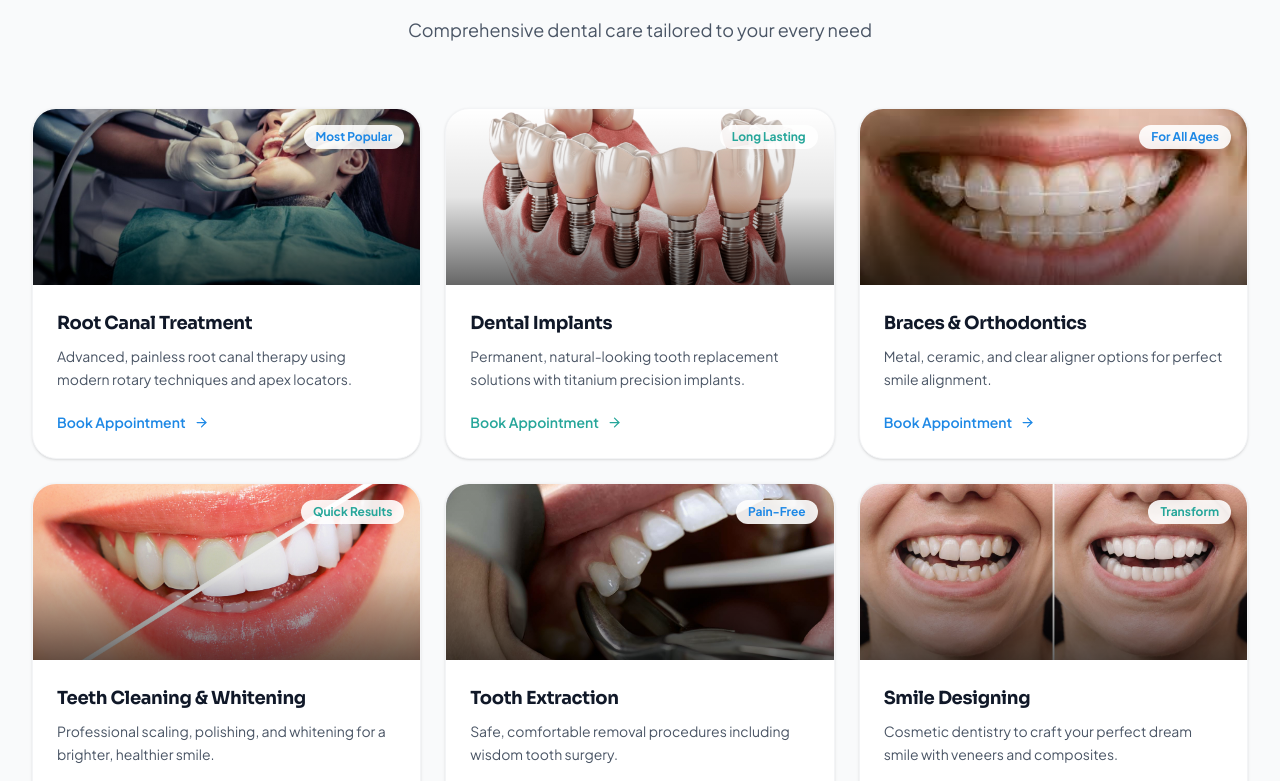
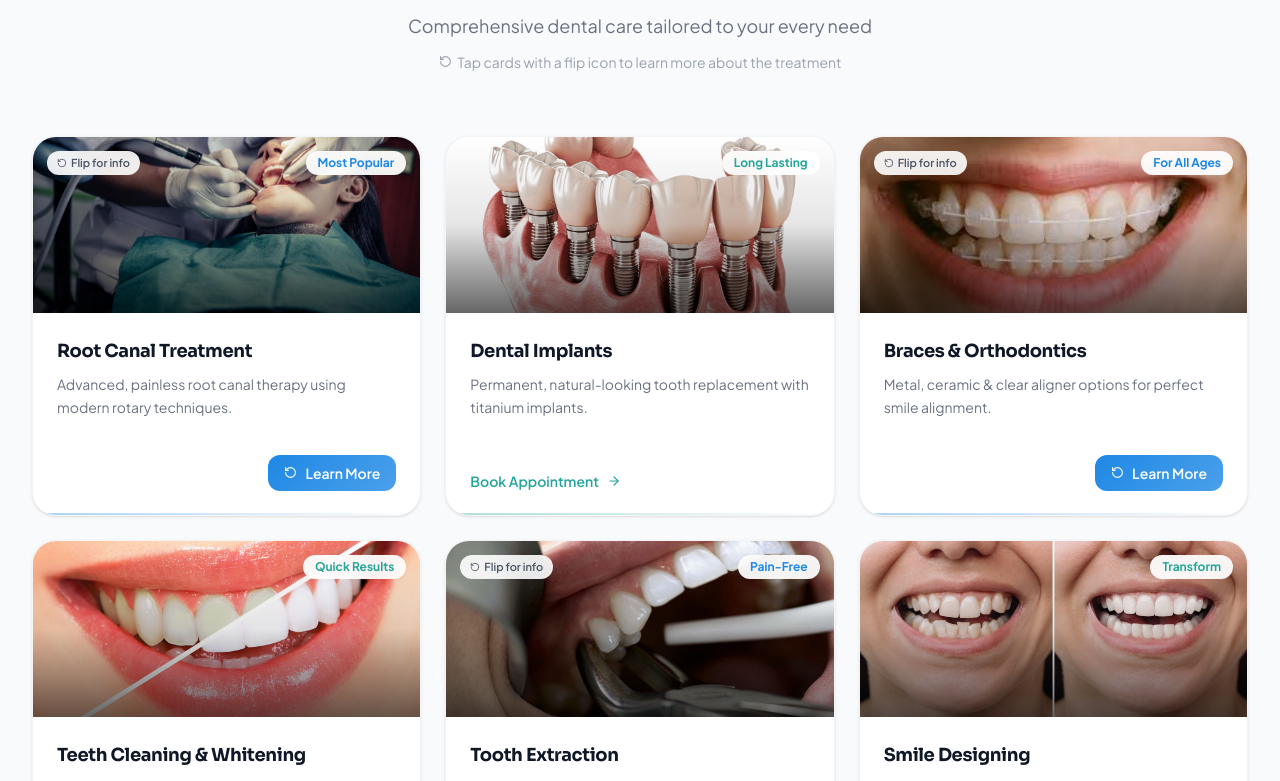
Before and after one commit to pranavreddy1721/dental, a React (Vite) app: page / in a window 1280 px wide. Shown: the part 1940-2721 px from the top of the page. Built offline with nearby package versions, Linux system fonts and the light colour scheme.

Commit message:
Update Services.tsx

```diff
--- a/src/app/components/Services.tsx
+++ b/src/app/components/Services.tsx
@@ -1,72 +1,312 @@
-import { ArrowRight } from 'lucide-react';
+import { useState } from 'react';
+import { ArrowRight, Clock, CheckCircle2, RotateCcw, CalendarCheck } from 'lucide-react';
+
+interface Service {
+  image: string;
+  title: string;
+  shortDesc: string;
+  color: string;
+  tag: string;
+  flipable: true;
+  duration: string;
+  details: string[];
+  note: string;
+  bookable?: never;
+}
+interface BookableService {
+  image: string;
+  title: string;
+  shortDesc: string;
+  color: string;
+  tag: string;
+  flipable?: never;
+  bookable: true;
+  duration?: never;
+  details?: never;
+  note?: never;
+}
+type ServiceItem = Service | BookableService;
 
 export function Services() {
+  const [flipped, setFlipped] = useState<Record<number, boolean>>({});
+
   const scrollToAppointment = (serviceTitle: string) => {
-    localStorage.setItem("selectedService", serviceTitle);
+    localStorage.setItem('selectedService', serviceTitle);
     setTimeout(() => {
-      const section = document.getElementById("appointment");
-      if (section) section.scrollIntoView({ behavior: "smooth" });
+      document.getElementById('appointment')?.scrollIntoView({ behavior: 'smooth' });
     }, 100);
   };
 
-  const services = [
-    { image: "/root_canal.jpg", title: 'Root Canal Treatment', description: 'Advanced, painless root canal therapy using modern rotary techniques and apex locators.', color: '#1E88E5', tag: 'Most Popular' },
-    { image: "/dental_implant.png", title: 'Dental Implants', description: 'Permanent, natural-looking tooth replacement solutions with titanium precision implants.', color: '#26A69A', tag: 'Long Lasting' },
-    { image: "/braces.jpg", title: 'Braces & Orthodontics', description: 'Metal, ceramic, and clear aligner options for perfect smile alignment.', color: '#1E88E5', tag: 'For All Ages' },
-    { image: "/teeth_whitening.jpg", title: 'Teeth Cleaning & Whitening', description: 'Professional scaling, polishing, and whitening for a brighter, healthier smile.', color: '#26A69A', tag: 'Quick Results' },
-    { image: "/tooth_extraction.jpg", title: 'Tooth Extraction', description: 'Safe, comfortable removal procedures including wisdom tooth surgery.', color: '#1E88E5', tag: 'Pain-Free' },
-    { image: "/smile_Designing.jpg", title: 'Smile Designing', description: 'Cosmetic dentistry to craft your perfect dream smile with veneers and composites.', color: '#26A69A', tag: 'Transform' },
+  const services: ServiceItem[] = [
+    {
+      image: '/root_canal.jpg',
+      title: 'Root Canal Treatment',
+      shortDesc: 'Advanced, painless root canal therapy using modern rotary techniques.',
+      color: '#1E88E5',
+      tag: 'Most Popular',
+      flipable: true,
+      duration: '60–90 min',
+      details: [
+        'Completely painless under local anaesthesia',
+        'Rotary endodontics for precision & speed',
+        'Digital apex locator for accuracy',
+        'Same-day crown placement available',
+        'Preserves your natural tooth structure',
+      ],
+      note: 'Performed by Dr. Pranagha Chougule — MDS Endodontics',
+    },
+    {
+      image: '/dental_implant.png',
+      title: 'Dental Implants',
+      shortDesc: 'Permanent, natural-looking tooth replacement with titanium implants.',
+      color: '#26A69A',
+      tag: 'Long Lasting',
+      bookable: true,
+    },
+    {
+      image: '/braces.jpg',
+      title: 'Braces & Orthodontics',
+      shortDesc: 'Metal, ceramic & clear aligner options for perfect smile alignment.',
+      color: '#1E88E5',
+      tag: 'For All Ages',
+      flipable: true,
+      duration: '12–24 months',
+      details: [
+        'Traditional metal & ceramic braces',
+        'Invisible clear aligners available',
+        'Damon self-ligating braces option',
+        'Retainers provided post-treatment',
+        'Child, teen & adult treatment plans',
+      ],
+      note: 'Performed by Dr. Rohit Chougule — MDS Orthodontics',
+    },
+    {
+      image: '/teeth_whitening.jpg',
+      title: 'Teeth Cleaning & Whitening',
+      shortDesc: 'Professional scaling, polishing and whitening for a brighter smile.',
+      color: '#26A69A',
+      tag: 'Quick Results',
+      bookable: true,
+    },
+    {
+      image: '/tooth_extraction.jpg',
+      title: 'Tooth Extraction',
+      shortDesc: 'Safe, comfortable removal procedures including wisdom tooth surgery.',
+      color: '#1E88E5',
+      tag: 'Pain-Free',
+      flipable: true,
+      duration: '20–45 min',
+      details: [
+        'Simple & surgical extractions',
+        'Atraumatic wisdom tooth removal',
+        'Advanced anaesthesia for zero pain',
+        'Post-op care & recovery guidance',
+        'Same-day replacement options discussed',
+      ],
+      note: 'All extractions handled with utmost care & precision',
+    },
+    {
+      image: '/smile_Designing.jpg',
+      title: 'Smile Designing',
+      shortDesc: 'Cosmetic dentistry to craft your perfect dream smile.',
+      color: '#26A69A',
+      tag: 'Transform',
+      bookable: true,
+    },
   ];
+
+  const toggleFlip = (i: number) => {
+    setFlipped(prev => ({ ...prev, [i]: !prev[i] }));
+  };
 
   return (
     <section id="services" className="py-24 bg-gray-50 dark:bg-gray-900">
       <div className="max-w-7xl mx-auto px-4 sm:px-6 lg:px-8">
+
+        {/* Header */}
         <div className="text-center mb-16">
           <div className="inline-flex items-center gap-2 bg-[#1E88E5]/8 dark:bg-[#1E88E5]/15 rounded-full px-5 py-2 mb-5">
             <span className="text-[#1E88E5] font-semibold text-sm">Expert Care</span>
           </div>
-          <h2 className="text-4xl md:text-5xl font-extrabold text-gray-900 dark:text-white mb-5">Our Services</h2>
-          <p className="text-lg text-gray-600 dark:text-gray-400 max-w-2xl mx-auto">
+          <h2 className="text-4xl md:text-5xl font-extrabold text-gray-900 dark:text-white mb-4">Our Services</h2>
+          <p className="text-lg text-gray-500 dark:text-gray-400 max-w-2xl mx-auto">
             Comprehensive dental care tailored to your every need
+          </p>
+          <p className="text-sm text-gray-400 dark:text-gray-500 mt-3 flex items-center justify-center gap-1.5">
+            <RotateCcw size={13} />
+            Tap cards with a flip icon to learn more about the treatment
           </p>
         </div>
 
+        {/* Grid */}
         <div className="grid md:grid-cols-2 lg:grid-cols-3 gap-6">
-          {services.map((service, index) => (
-            <div key={index}
-              className="group relative bg-white dark:bg-gray-800 rounded-3xl overflow-hidden shadow-sm hover:shadow-2xl hover:shadow-[#1E88E5]/10 transition-all duration-500 hover:-translate-y-2 border border-gray-100 dark:border-gray-700">
+          {services.map((service, index) => {
+            const isFlipped = !!flipped[index];
+            const isFlipable = 'flipable' in service && service.flipable;
 
-              {/* Image header */}
+            return (
+              <div
+                key={index}
+                className="relative"
+                style={{ perspective: '1200px', minHeight: '380px' }}
+              >
+                {/* Flip container */}
+                <div
+                  className="w-full h-full transition-transform duration-700"
+                  style={{
+                    transformStyle: 'preserve-3d',
+                    transform: isFlipped ? 'rotateY(180deg)' : 'rotateY(0deg)',
+                    minHeight: '380px',
+                  }}
+                >
+
+                  {/* ── FRONT FACE ── */}
+                  <div
+                    className="absolute inset-0 rounded-3xl overflow-hidden bg-white dark:bg-gray-800 border border-gray-100 dark:border-gray-700 shadow-sm hover:shadow-xl transition-shadow duration-300"
+                    style={{ backfaceVisibility: 'hidden', WebkitBackfaceVisibility: 'hidden' }}
+                  >
+                    {/* Image */}
                     <div className="relative h-44 overflow-hidden">
-                <img src={service.image} alt={service.title} loading="lazy"
-                  className="w-full h-full object-cover transition-transform duration-700 group-hover:scale-110" />
-                <div className="absolute inset-0 bg-gradient-to-t from-black/60 via-black/10 to-transparent"></div>
-                <span className="absolute top-4 right-4 bg-white/90 dark:bg-gray-900/90 text-xs font-bold px-3 py-1 rounded-full"
-                  style={{ color: service.color }}>
+                      <img
+                        src={service.image}
+                        alt={service.title}
+                        loading="lazy"
+                        className="w-full h-full object-cover"
+                      />
+                      <div className="absolute inset-0 bg-gradient-to-t from-black/60 via-black/10 to-transparent" />
+                      {/* Tag */}
+                      <span
+                        className="absolute top-3.5 right-3.5 text-xs font-bold px-3 py-1 rounded-full bg-white/93 dark:bg-gray-900/90 backdrop-blur-sm"
+                        style={{ color: service.color }}
+                      >
                         {service.tag}
                       </span>
+                      {/* Flip hint badge */}
+                      {isFlipable && (
+                        <span className="absolute top-3.5 left-3.5 bg-white/90 dark:bg-gray-900/80 backdrop-blur-sm text-gray-600 dark:text-gray-300 text-[11px] font-semibold px-2.5 py-1 rounded-full flex items-center gap-1">
+                          <RotateCcw size={10} />
+                          Flip for info
+                        </span>
+                      )}
                     </div>
 
-              {/* Content */}
-              <div className="p-6">
-                <h3 className="text-lg font-bold text-gray-900 dark:text-white mb-2 group-hover:text-[#1E88E5] transition-colors">
+                    {/* Body */}
+                    <div className="p-6 flex flex-col h-[calc(100%-11rem)]">
+                      <h3 className="text-lg font-bold text-gray-900 dark:text-white mb-2">
                         {service.title}
                       </h3>
-                <p className="text-gray-600 dark:text-gray-400 text-sm leading-relaxed mb-5">{service.description}</p>
-                <button onClick={() => scrollToAppointment(service.title)}
-                  className="inline-flex items-center gap-2 text-sm font-semibold transition-all duration-300 group/btn"
-                  style={{ color: service.color }}>
+                      <p className="text-gray-500 dark:text-gray-400 text-sm leading-relaxed flex-1">
+                        {service.shortDesc}
+                      </p>
+
+                      <div className="mt-5 flex items-center gap-3">
+                        {/* Book Appointment — for bookable cards */}
+                        {'bookable' in service && service.bookable && (
+                          <button
+                            onClick={() => scrollToAppointment(service.title)}
+                            className="inline-flex items-center gap-2 text-sm font-semibold transition-all duration-200 group/btn"
+                            style={{ color: service.color }}
+                          >
                             Book Appointment
-                  <ArrowRight size={15} className="group-hover/btn:translate-x-1 transition-transform" />
+                            <ArrowRight size={14} className="group-hover/btn:translate-x-1 transition-transform" />
+                          </button>
+                        )}
+
+                        {/* Flip to info — for flipable cards */}
+                        {isFlipable && (
+                          <button
+                            onClick={() => toggleFlip(index)}
+                            className="inline-flex items-center gap-2 text-sm font-semibold px-4 py-2 rounded-xl text-white transition-all duration-200 hover:scale-105 ml-auto"
+                            style={{ background: `linear-gradient(135deg, ${service.color}, ${service.color}cc)` }}
+                          >
+                            <RotateCcw size={13} />
+                            Learn More
+                          </button>
+                        )}
+                      </div>
+                    </div>
+
+                    {/* Bottom accent */}
+                    <div
+                      className="absolute bottom-0 left-0 right-0 h-0.5"
+                      style={{ background: `linear-gradient(90deg, ${service.color}60, transparent)` }}
+                    />
+                  </div>
+
+                  {/* ── BACK FACE (only for flipable) ── */}
+                  {isFlipable && (
+                    <div
+                      className="absolute inset-0 rounded-3xl overflow-hidden border border-gray-100 dark:border-gray-700 shadow-lg flex flex-col"
+                      style={{
+                        backfaceVisibility: 'hidden',
+                        WebkitBackfaceVisibility: 'hidden',
+                        transform: 'rotateY(180deg)',
+                        background: `linear-gradient(145deg, ${service.color}08, ${service.color}18)`,
+                      }}
+                    >
+                      {/* Back header */}
+                      <div
+                        className="px-6 py-5 flex items-center justify-between"
+                        style={{ background: `linear-gradient(135deg, ${service.color}, ${service.color}cc)` }}
+                      >
+                        <div>
+                          <p className="text-white/80 text-xs font-semibold uppercase tracking-wider mb-0.5">Treatment Details</p>
+                          <h3 className="text-white font-bold text-base leading-tight">{service.title}</h3>
+                        </div>
+                        <button
+                          onClick={() => toggleFlip(index)}
+                          className="w-9 h-9 rounded-xl bg-white/20 hover:bg-white/30 flex items-center justify-center transition-colors flex-shrink-0"
+                          aria-label="Flip back"
+                        >
+                          <RotateCcw size={16} className="text-white" />
                         </button>
                       </div>
 
-              {/* Bottom accent bar */}
-              <div className="absolute bottom-0 left-0 right-0 h-0.5 opacity-0 group-hover:opacity-100 transition-opacity duration-300"
-                style={{ background: `linear-gradient(90deg, ${service.color}, transparent)` }}></div>
+                      {/* Back body */}
+                      <div className="flex-1 px-6 py-5 flex flex-col bg-white dark:bg-gray-800">
+                        {/* Duration */}
+                        <div
+                          className="inline-flex items-center gap-2 text-xs font-semibold px-3 py-1.5 rounded-full mb-4 self-start"
+                          style={{ backgroundColor: `${service.color}12`, color: service.color }}
+                        >
+                          <Clock size={11} />
+                          Approx. {(service as Service).duration}
                         </div>
+
+                        {/* Bullet list */}
+                        <ul className="space-y-2.5 flex-1">
+                          {(service as Service).details.map((point, pi) => (
+                            <li key={pi} className="flex items-start gap-2.5">
+                              <CheckCircle2 size={15} className="flex-shrink-0 mt-0.5" style={{ color: service.color }} />
+                              <span className="text-gray-700 dark:text-gray-300 text-sm leading-snug">{point}</span>
+                            </li>
                           ))}
+                        </ul>
+
+                        {/* Note */}
+                        <p className="text-xs text-gray-400 dark:text-gray-500 mt-4 pt-4 border-t border-gray-100 dark:border-gray-700 italic">
+                          {(service as Service).note}
+                        </p>
+
+                        {/* Book from back */}
+                        <button
+                          onClick={() => scrollToAppointment(service.title)}
+                          className="mt-4 w-full inline-flex items-center justify-center gap-2 text-sm font-semibold py-3 rounded-xl text-white transition-all duration-200 hover:scale-[1.02] hover:shadow-lg"
+                          style={{ background: `linear-gradient(135deg, ${service.color}, ${service.color}cc)`, boxShadow: `0 4px 15px ${service.color}30` }}
+                        >
+                          <CalendarCheck size={15} />
+                          Book Appointment
+                        </button>
                       </div>
+                    </div>
+                  )}
+
+                </div>
+              </div>
+            );
+          })}
+        </div>
+
       </div>
     </section>
   );
```
Lines whose indentation alone changed are shown as unchanged.
